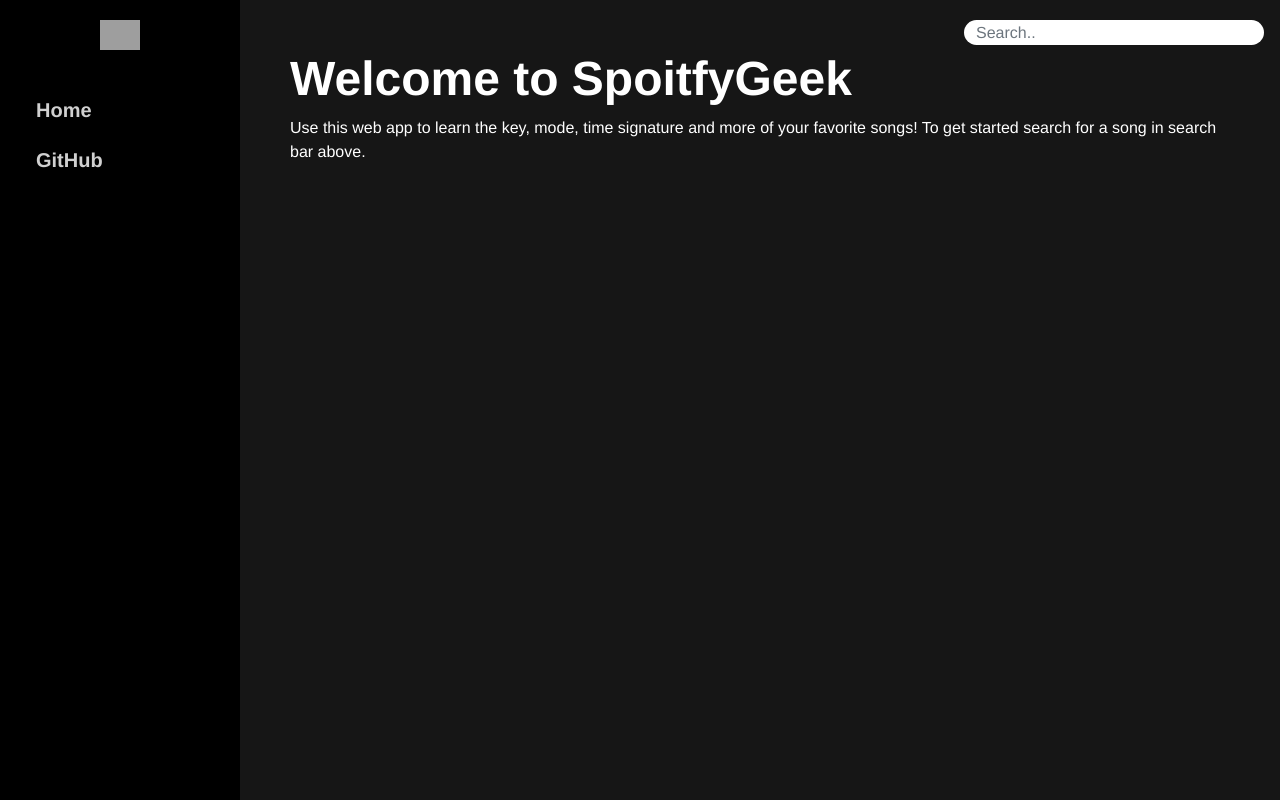
After one commit to bprinsta/spotify-geek, a Flask app: page /index in a window 1280 px wide. The commit adds this page. Run offline with Flask 2, Linux system fonts and the light colour scheme; some libraries are stand-ins or nearby versions; some web fonts are replaced; grey boxes are pictures that could not be loaded.

Commit message:
add home route

```diff
--- a/app/routes.py
+++ b/app/routes.py
@@ -19,9 +19,13 @@
 
 pitch_class_notation = {0:'C', 1:'C♯', 2:'D', 3:'E♭', 4:'E', 5:'F', 6:'F♯', 7:'G', 8:'A♭', 9:'A', 10:'B♭', 11:'B'}
 
-@app.route('/', methods=['GET'])
-@app.route('/index/<string:track_uri>', methods=['GET'])
-def index(track_uri='spotify:track:0O5brqyThK4RkcbhGGwJZU'):
+@app.route('/')
+@app.route('/index')
+def index():
+    return render_template('home.html')
+
+@app.route('/track/<string:track_uri>', methods=['GET'])
+def track(track_uri='spotify:track:0O5brqyThK4RkcbhGGwJZU'):
     track_req = spotify.track(track_uri)
     analysis_req = spotify.audio_analysis(track_uri)
     features_req = spotify.audio_features(tracks=[track_uri])[0]
--- a/app/static/css/main.css
+++ b/app/static/css/main.css
@@ -63,8 +63,9 @@
 }
 
 .main-content {
-  margin-top: 20px;
+  margin-top: 50px;
   margin-left: 40px;
+  margin-right: 40px;
 }
 
 .nav-link-container {
@@ -81,7 +82,7 @@
 
 .nav-link {
     margin-bottom: 10px;
-    color: #aaaaaa;
+    color: rgb(208, 208, 208);;
 }
 
 .audio-info-container {
@@ -110,7 +111,7 @@
   }
 
   .main-content {
-    /* margin-top: 60px; */
+    margin-top: 20px;
   }
 
   .nav-link-container {
--- /dev/null
+++ b/app/templates/home.html
@@ -0,0 +1,7 @@
+{% extends "layout.html" %}
+{% block content %}
+<div class="content-section">
+    <h1>Welcome to SpoitfyGeek </h1>
+    <p> Use this web app to learn the key, mode, time signature and more of your favorite songs! To get started search for a song in search bar above.</p>
+</div>
+{% endblock content %}
--- a/app/templates/layout.html
+++ b/app/templates/layout.html
@@ -94,7 +94,7 @@
       </a>
 
       <a class="navlink" href="https://github.com/bprinsta/spotify-geek" target="_blank"
-        ><h4 style="color:white;">GitHub</h4>
+        ><h4 style="color:rgb(208, 208, 208);">GitHub</h4>
       </a>
 
       <div class="search-container">
--- a/app/templates/search.html
+++ b/app/templates/search.html
@@ -8,7 +8,7 @@
   <div>
     <div class="content-section">
       {% for track in tracks %}
-      <a href="{{ url_for('index', track_uri=track['uri']) }}" style="color: white;text-decoration: none;">
+      <a href="{{ url_for('track', track_uri=track['uri']) }}" style="color: white;text-decoration: none;">
       <div class="row">
         <div class="col">
           <div class="row">
```
